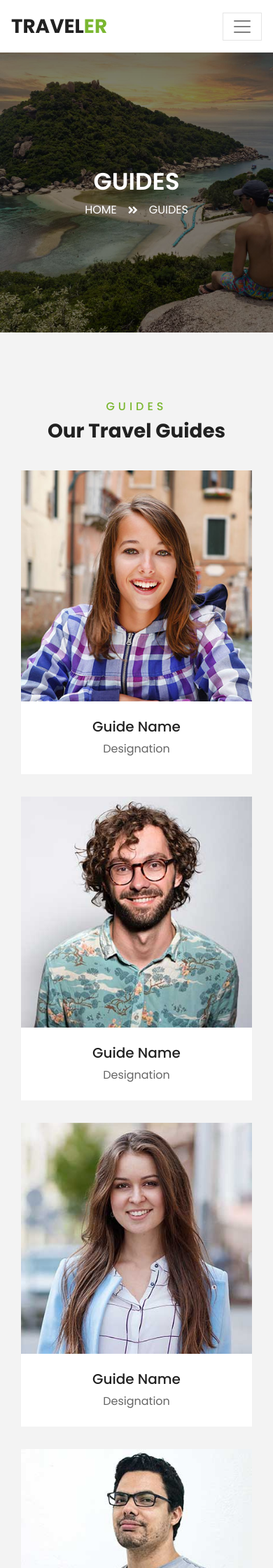
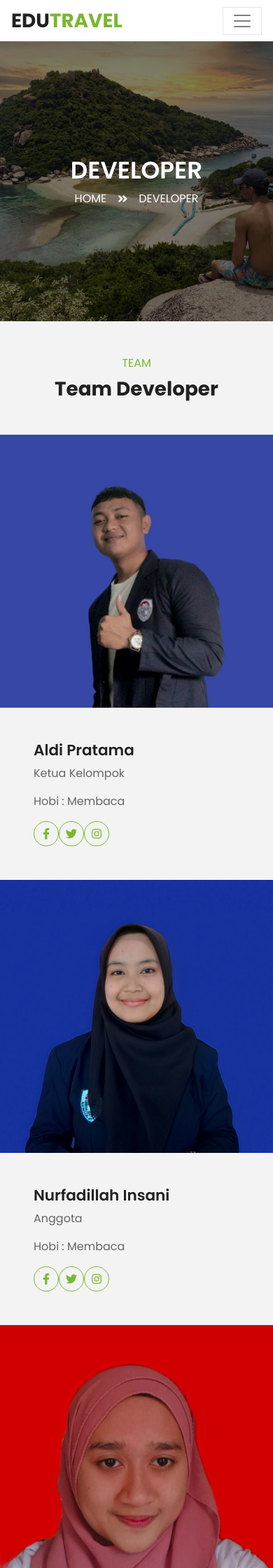
Before and after one commit to aldiaptm/msib5_ta_kelompok_c, a PHP site: page /developer.php in a window 390 px wide. Shown: the top 2240 px of the page at 70% size. Run offline with PHP 8.4, Linux system fonts and the light colour scheme; some libraries are stand-ins or nearby versions.

Commit message:
Mengedit pada halaman developer.php pada main_page

```diff
--- a/travelling/main_page/developer.php
+++ b/travelling/main_page/developer.php
@@ -3,7 +3,7 @@
 
 <head>
     <meta charset="utf-8">
-    <title>TRAVELER - Free Travel Website Template</title>
+    <title>EDU TRAVEL</title>
     <meta content="width=device-width, initial-scale=1.0" name="viewport">
     <meta content="Free HTML Templates" name="keywords">
     <meta content="Free HTML Templates" name="description">
@@ -66,26 +66,24 @@
     <!-- Navbar Start -->
     <div class="container-fluid position-relative nav-bar p-0">
         <div class="container-lg position-relative p-0 px-lg-3" style="z-index: 9;">
-            <nav class="navbar navbar-expand-lg bg-light navbar-light shadow-lg py-3 py-lg-0 pl-3 pl-lg-5">
+            <nav class="navbar navbar-expand-lg bg-light navbar-light shadow-lg">
                 <a href="" class="navbar-brand">
-                    <h1 class="m-0 text-primary"><span class="text-dark">TRAVEL</span>ER</h1>
+                    <h1 class="m-0 text-primary"><span class="text-dark">EDU</span>TRAVEL</h1>
                 </a>
                 <button type="button" class="navbar-toggler" data-toggle="collapse" data-target="#navbarCollapse">
                     <span class="navbar-toggler-icon"></span>
                 </button>
                 <div class="collapse navbar-collapse justify-content-between px-3" id="navbarCollapse">
                     <div class="navbar-nav ml-auto py-0">
-                        <a href="index.php" class="nav-item nav-link">Home</a>
+                        <a href="index.php" class="nav-item nav-link active">Home</a>
                         <a href="about.php" class="nav-item nav-link">About</a>
                         <a href="service.php" class="nav-item nav-link">Services</a>
-                        <a href="package.php" class="nav-item nav-link">Tour Packages</a>
+                        <a href="destination.php" class="nav-item nav-link">Destination</a>
                         <div class="nav-item dropdown">
-                            <a href="#" class="nav-link dropdown-toggle active" data-toggle="dropdown">Pages</a>
+                            <a href="#" class="nav-link dropdown-toggle" data-toggle="dropdown">Pages</a>
                             <div class="dropdown-menu border-0 rounded-0 m-0">
-                                <a href="blog.php" class="dropdown-item">Blog Grid</a>
-                                <a href="single.php" class="dropdown-item">Blog Detail</a>
-                                <a href="destination.php" class="dropdown-item">Destination</a>
-                                <a href="guide.php" class="dropdown-item active">Travel Guides</a>
+                                <a href="category.php" class="dropdown-item">Category</a>
+                                <a href="developer.php" class="dropdown-item">Developer</a>
                                 <a href="testimonial.php" class="dropdown-item">Testimonial</a>
                             </div>
                         </div>
@@ -102,11 +100,11 @@
     <div class="container-fluid page-header">
         <div class="container">
             <div class="d-flex flex-column align-items-center justify-content-center" style="min-height: 400px">
-                <h3 class="display-4 text-white text-uppercase">Guides</h3>
+                <h3 class="display-4 text-white text-uppercase">Developer</h3>
                 <div class="d-inline-flex text-white">
                     <p class="m-0 text-uppercase"><a class="text-white" href="">Home</a></p>
                     <i class="fa fa-angle-double-right pt-1 px-3"></i>
-                    <p class="m-0 text-uppercase">Guides</p>
+                    <p class="m-0 text-uppercase">Developer</p>
                 </div>
             </div>
         </div>
@@ -114,146 +112,100 @@
     <!-- Header End -->
 
     <!-- Team Start -->
-    <div class="container-fluid py-5">
-        <div class="container pt-5 pb-3">
-            <div class="text-center mb-3 pb-3">
-                <h6 class="text-primary text-uppercase" style="letter-spacing: 5px;">Guides</h6>
-                <h1>Our Travel Guides</h1>
+    <div class="container-xxl px-0 py-5">
+        <div class="text-center mx-auto mb-5 wow fadeInUp" data-wow-delay="0.1s" style="max-width: 500px;">
+            <p class="text-primary text-uppercase mb-2">Team</p>
+            <h1 class="display-6 mb-0">Team Developer</h1>
         </div>
-            <div class="row">
-                <div class="col-lg-3 col-md-4 col-sm-6 pb-2">
-                    <div class="team-item bg-white mb-4">
-                        <div class="team-img position-relative overflow-hidden">
-                            <img class="img-fluid w-100" src="img/team-1.jpg" alt="">
-                            <div class="team-social">
-                                <a class="btn btn-outline-primary btn-square" href=""><i class="fab fa-twitter"></i></a>
-                                <a class="btn btn-outline-primary btn-square" href=""><i class="fab fa-facebook-f"></i></a>
-                                <a class="btn btn-outline-primary btn-square" href=""><i class="fab fa-instagram"></i></a>
-                                <a class="btn btn-outline-primary btn-square" href=""><i class="fab fa-linkedin-in"></i></a>
+        <div class="row g-0">
+            <div class="col-lg-6 wow fadeIn" data-wow-delay="0.1s">
+                <div class="row g-0 flex-sm-row">
+                    <div class="col-sm-6">
+                        <div class="team-img position-relative">
+                            <img class="img-fluid" src="img/aldi.jpg" alt="">
                         </div>
                     </div>
-                        <div class="text-center py-4">
-                            <h5 class="text-truncate">Guide Name</h5>
-                            <p class="m-0">Designation</p>
+                    <div class="col-sm-6">
+                        <div class="h-100 p-5 d-flex flex-column justify-content-between">
+                            <div class="mb-3">
+                                <h4>Aldi Pratama</h4>
+                                <span>Ketua Kelompok</span>
+                            </div>
+                            <p>Hobi : Membaca</p>
+                            <div class="d-flex">
+                                <a class="btn btn-square btn-outline-primary rounded-circle me-2" href=""><i class="fab fa-facebook-f"></i></a>
+                                <a class="btn btn-square btn-outline-primary rounded-circle me-2" href=""><i class="fab fa-twitter"></i></a>
+                                <a class="btn btn-square btn-outline-primary rounded-circle me-2" href=""><i class="fab fa-instagram"></i></a>
                             </div>
                         </div>
                     </div>
-                <div class="col-lg-3 col-md-4 col-sm-6 pb-2">
-                    <div class="team-item bg-white mb-4">
-                        <div class="team-img position-relative overflow-hidden">
-                            <img class="img-fluid w-100" src="img/team-2.jpg" alt="">
-                            <div class="team-social">
-                                <a class="btn btn-outline-primary btn-square" href=""><i class="fab fa-twitter"></i></a>
-                                <a class="btn btn-outline-primary btn-square" href=""><i class="fab fa-facebook-f"></i></a>
-                                <a class="btn btn-outline-primary btn-square" href=""><i class="fab fa-instagram"></i></a>
-                                <a class="btn btn-outline-primary btn-square" href=""><i class="fab fa-linkedin-in"></i></a>
                 </div>
             </div>
-                        <div class="text-center py-4">
-                            <h5 class="text-truncate">Guide Name</h5>
-                            <p class="m-0">Designation</p>
+            <div class="col-lg-6 wow fadeIn" data-wow-delay="0.3s">
+                <div class="row g-0 flex-sm-row-reverse flex-lg-row">
+                    <div class="col-sm-6">
+                        <div class="team-img position-relative">
+                            <img class="img-fluid" src="img/nurfadilah.jpg" alt="">
+                        </div>
+                    </div>
+                    <div class="col-sm-6">
+                        <div class="h-100 p-5 d-flex flex-column justify-content-between">
+                            <div class="mb-3">
+                                <h4>Nurfadillah Insani</h4>
+                                <span>Anggota</span>
+                            </div>
+                            <p>Hobi : Membaca</p>
+                            <div class="d-flex">
+                                <a class="btn btn-square btn-outline-primary rounded-circle me-2" href=""><i class="fab fa-facebook-f"></i></a>
+                                <a class="btn btn-square btn-outline-primary rounded-circle me-2" href=""><i class="fab fa-twitter"></i></a>
+                                <a class="btn btn-square btn-outline-primary rounded-circle me-2" href=""><i class="fab fa-instagram"></i></a>
                             </div>
                         </div>
                     </div>
-                <div class="col-lg-3 col-md-4 col-sm-6 pb-2">
-                    <div class="team-item bg-white mb-4">
-                        <div class="team-img position-relative overflow-hidden">
-                            <img class="img-fluid w-100" src="img/team-3.jpg" alt="">
-                            <div class="team-social">
-                                <a class="btn btn-outline-primary btn-square" href=""><i class="fab fa-twitter"></i></a>
-                                <a class="btn btn-outline-primary btn-square" href=""><i class="fab fa-facebook-f"></i></a>
-                                <a class="btn btn-outline-primary btn-square" href=""><i class="fab fa-instagram"></i></a>
-                                <a class="btn btn-outline-primary btn-square" href=""><i class="fab fa-linkedin-in"></i></a>
                 </div>
             </div>
-                        <div class="text-center py-4">
-                            <h5 class="text-truncate">Guide Name</h5>
-                            <p class="m-0">Designation</p>
+            <div class="col-lg-6 wow fadeIn" data-wow-delay="0.1s">
+                <div class="row g-0 flex-lg-row-reverse">
+                    <div class="col-sm-6">
+                        <div class="team-img position-relative">
+                            <img class="img-fluid" src="img/linda.jpg" alt="">
+                        </div>
+                    </div>
+                    <div class="col-sm-6">
+                        <div class="h-100 p-5 d-flex flex-column justify-content-between">
+                            <div class="mb-3">
+                                <h4>Linda Handayanir</h4>
+                                <span>Anggota</span>
+                            </div>
+                            <p>Hobi : Membaca</p>
+                            <div class="d-flex">
+                                <a class="btn btn-square btn-outline-primary rounded-circle me-2" href=""><i class="fab fa-facebook-f"></i></a>
+                                <a class="btn btn-square btn-outline-primary rounded-circle me-2" href=""><i class="fab fa-twitter"></i></a>
+                                <a class="btn btn-square btn-outline-primary rounded-circle me-2" href=""><i class="fab fa-instagram"></i></a>
                             </div>
                         </div>
                     </div>
-                <div class="col-lg-3 col-md-4 col-sm-6 pb-2">
-                    <div class="team-item bg-white mb-4">
-                        <div class="team-img position-relative overflow-hidden">
-                            <img class="img-fluid w-100" src="img/team-4.jpg" alt="">
-                            <div class="team-social">
-                                <a class="btn btn-outline-primary btn-square" href=""><i class="fab fa-twitter"></i></a>
-                                <a class="btn btn-outline-primary btn-square" href=""><i class="fab fa-facebook-f"></i></a>
-                                <a class="btn btn-outline-primary btn-square" href=""><i class="fab fa-instagram"></i></a>
-                                <a class="btn btn-outline-primary btn-square" href=""><i class="fab fa-linkedin-in"></i></a>
                 </div>
             </div>
-                        <div class="text-center py-4">
-                            <h5 class="text-truncate">Guide Name</h5>
-                            <p class="m-0">Designation</p>
+            <div class="col-lg-6 wow fadeIn" data-wow-delay="0.3s">
+                <div class="row g-0 flex-sm-row-reverse">
+                    <div class="col-sm-6">
+                        <div class="team-img position-relative">
+                            <img class="img-fluid" src="img/fawwaz.jpg" alt="">
                         </div>
                     </div>
+                    <div class="col-sm-6">
+                        <div class="h-100 p-5 d-flex flex-column justify-content-between">
+                            <div class="mb-3">
+                                <h4>Fawwaz Aziz</h4>
+                                <span>Anggota</span>
                             </div>
-                <div class="col-lg-3 col-md-4 col-sm-6 pb-2">
-                    <div class="team-item bg-white mb-4">
-                        <div class="team-img position-relative overflow-hidden">
-                            <img class="img-fluid w-100" src="img/team-1.jpg" alt="">
-                            <div class="team-social">
-                                <a class="btn btn-outline-primary btn-square" href=""><i class="fab fa-twitter"></i></a>
-                                <a class="btn btn-outline-primary btn-square" href=""><i class="fab fa-facebook-f"></i></a>
-                                <a class="btn btn-outline-primary btn-square" href=""><i class="fab fa-instagram"></i></a>
-                                <a class="btn btn-outline-primary btn-square" href=""><i class="fab fa-linkedin-in"></i></a>
+                            <p>Hobi : Membaca dan Fotografer</p>
+                            <div class="d-flex">
+                                <a class="btn btn-square btn-outline-primary rounded-circle me-2" href=""><i class="fab fa-facebook-f"></i></a>
+                                <a class="btn btn-square btn-outline-primary rounded-circle me-2" href=""><i class="fab fa-twitter"></i></a>
+                                <a class="btn btn-square btn-outline-primary rounded-circle me-2" href=""><i class  ="fab fa-instagram"></i></a>
                             </div>
-                        </div>
-                        <div class="text-center py-4">
-                            <h5 class="text-truncate">Guide Name</h5>
-                            <p class="m-0">Designation</p>
-                        </div>
-                    </div>
-                </div>
-                <div class="col-lg-3 col-md-4 col-sm-6 pb-2">
-                    <div class="team-item bg-white mb-4">
-                        <div class="team-img position-relative overflow-hidden">
-                            <img class="img-fluid w-100" src="img/team-2.jpg" alt="">
-                            <div class="team-social">
-                                <a class="btn btn-outline-primary btn-square" href=""><i class="fab fa-twitter"></i></a>
-                                <a class="btn btn-outline-primary btn-square" href=""><i class="fab fa-facebook-f"></i></a>
-                                <a class="btn btn-outline-primary btn-square" href=""><i class="fab fa-instagram"></i></a>
-                                <a class="btn btn-outline-primary btn-square" href=""><i class="fab fa-linkedin-in"></i></a>
-                            </div>
-                        </div>
-                        <div class="text-center py-4">
-                            <h5 class="text-truncate">Guide Name</h5>
-                            <p class="m-0">Designation</p>
-                        </div>
-                    </div>
-                </div>
-                <div class="col-lg-3 col-md-4 col-sm-6 pb-2">
-                    <div class="team-item bg-white mb-4">
-                        <div class="team-img position-relative overflow-hidden">
-                            <img class="img-fluid w-100" src="img/team-3.jpg" alt="">
-                            <div class="team-social">
-                                <a class="btn btn-outline-primary btn-square" href=""><i class="fab fa-twitter"></i></a>
-                                <a class="btn btn-outline-primary btn-square" href=""><i class="fab fa-facebook-f"></i></a>
-                                <a class="btn btn-outline-primary btn-square" href=""><i class="fab fa-instagram"></i></a>
-                                <a class="btn btn-outline-primary btn-square" href=""><i class="fab fa-linkedin-in"></i></a>
-                            </div>
-                        </div>
-                        <div class="text-center py-4">
-                            <h5 class="text-truncate">Guide Name</h5>
-                            <p class="m-0">Designation</p>
-                        </div>
-                    </div>
-                </div>
-                <div class="col-lg-3 col-md-4 col-sm-6 pb-2">
-                    <div class="team-item bg-white mb-4">
-                        <div class="team-img position-relative overflow-hidden">
-                            <img class="img-fluid w-100" src="img/team-4.jpg" alt="">
-                            <div class="team-social">
-                                <a class="btn btn-outline-primary btn-square" href=""><i class="fab fa-twitter"></i></a>
-                                <a class="btn btn-outline-primary btn-square" href=""><i class="fab fa-facebook-f"></i></a>
-                                <a class="btn btn-outline-primary btn-square" href=""><i class="fab fa-instagram"></i></a>
-                                <a class="btn btn-outline-primary btn-square" href=""><i class="fab fa-linkedin-in"></i></a>
-                            </div>
-                        </div>
-                        <div class="text-center py-4">
-                            <h5 class="text-truncate">Guide Name</h5>
-                            <p class="m-0">Designation</p>
                         </div>
                     </div>
                 </div>
@@ -263,14 +215,16 @@
     <!-- Team End -->
 
 
+
     <!-- Footer Start -->
     <div class="container-fluid bg-dark text-white-50 py-5 px-sm-3 px-lg-5" style="margin-top: 90px;">
         <div class="row pt-5">
             <div class="col-lg-3 col-md-6 mb-5">
                 <a href="" class="navbar-brand">
-                    <h1 class="text-primary"><span class="text-white">TRAVEL</span>ER</h1>
+                    <h1 class="text-primary"><span class="text-white">EDU</span>TRAVEL</h1>
                 </a>
-                <p>Sed ipsum clita tempor ipsum ipsum amet sit ipsum lorem amet labore rebum lorem ipsum dolor. No sed vero lorem dolor dolor</p>
+                <p>Sed ipsum clita tempor ipsum ipsum amet sit ipsum lorem amet labore rebum lorem ipsum dolor. No sed
+                    vero lorem dolor dolor</p>
                 <h6 class="text-white text-uppercase mt-4 mb-3" style="letter-spacing: 5px;">Follow Us</h6>
                 <div class="d-flex justify-content-start">
                     <a class="btn btn-outline-primary btn-square mr-2" href="#"><i class="fab fa-twitter"></i></a>
@@ -286,7 +240,7 @@
                     <a class="text-white-50 mb-2" href="#"><i class="fa fa-angle-right mr-2"></i>Destination</a>
                     <a class="text-white-50 mb-2" href="#"><i class="fa fa-angle-right mr-2"></i>Services</a>
                     <a class="text-white-50 mb-2" href="#"><i class="fa fa-angle-right mr-2"></i>Packages</a>
-                    <a class="text-white-50 mb-2" href="#"><i class="fa fa-angle-right mr-2"></i>Guides</a>
+                    <a class="text-white-50 mb-2" href="#"><i class="fa fa-angle-right mr-2"></i>Developer</a>
                     <a class="text-white-50 mb-2" href="#"><i class="fa fa-angle-right mr-2"></i>Testimonial</a>
                     <a class="text-white-50" href="#"><i class="fa fa-angle-right mr-2"></i>Blog</a>
                 </div>
@@ -298,7 +252,7 @@
                     <a class="text-white-50 mb-2" href="#"><i class="fa fa-angle-right mr-2"></i>Destination</a>
                     <a class="text-white-50 mb-2" href="#"><i class="fa fa-angle-right mr-2"></i>Services</a>
                     <a class="text-white-50 mb-2" href="#"><i class="fa fa-angle-right mr-2"></i>Packages</a>
-                    <a class="text-white-50 mb-2" href="#"><i class="fa fa-angle-right mr-2"></i>Guides</a>
+                    <a class="text-white-50 mb-2" href="#"><i class="fa fa-angle-right mr-2"></i>Developer</a>
                     <a class="text-white-50 mb-2" href="#"><i class="fa fa-angle-right mr-2"></i>Testimonial</a>
                     <a class="text-white-50" href="#"><i class="fa fa-angle-right mr-2"></i>Blog</a>
                 </div>
@@ -306,12 +260,13 @@
             <div class="col-lg-3 col-md-6 mb-5">
                 <h5 class="text-white text-uppercase mb-4" style="letter-spacing: 5px;">Contact Us</h5>
                 <p><i class="fa fa-map-marker-alt mr-2"></i>123 Street, New York, USA</p>
-                <p><i class="fa fa-phone-alt mr-2"></i>+012 345 67890</p>
-                <p><i class="fa fa-envelope mr-2"></i>info@example.com</p>
+                <p><i class="fa fa-phone-alt mr-2"></i>+622 540 12</p>
+                <p><i class="fa fa-envelope mr-2"></i>edutravel@gmail.com</p>
                 <h6 class="text-white text-uppercase mt-4 mb-3" style="letter-spacing: 5px;">Newsletter</h6>
                 <div class="w-100">
                     <div class="input-group">
-                        <input type="text" class="form-control border-light" style="padding: 25px;" placeholder="Your Email">
+                        <input type="text" class="form-control border-light" style="padding: 25px;"
+                            placeholder="Your Email">
                         <div class="input-group-append">
                             <button class="btn btn-primary px-3">Sign Up</button>
                         </div>
@@ -320,7 +275,8 @@
             </div>
         </div>
     </div>
-    <div class="container-fluid bg-dark text-white border-top py-4 px-sm-3 px-md-5" style="border-color: rgba(256, 256, 256, .1) !important;">
+    <div class="container-fluid bg-dark text-white border-top py-4 px-sm-3 px-md-5"
+        style="border-color: rgba(256, 256, 256, .1) !important;">
         <div class="row">
             <div class="col-lg-6 text-center text-md-left mb-3 mb-md-0">
                 <p class="m-0 text-white-50">Copyright &copy; <a href="#">Domain</a>. All Rights Reserved.</a>
```
Lines whose indentation alone changed are shown as unchanged.
